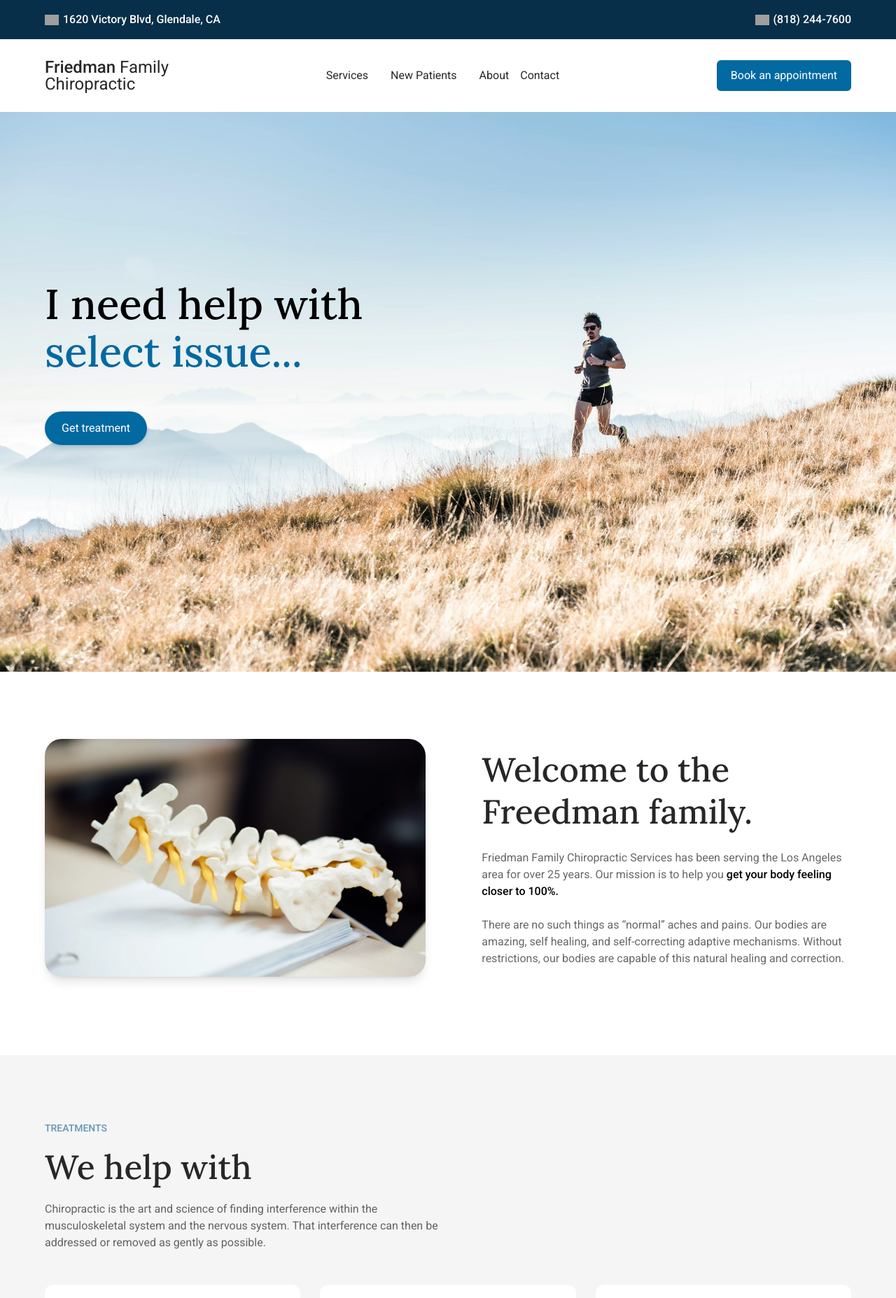
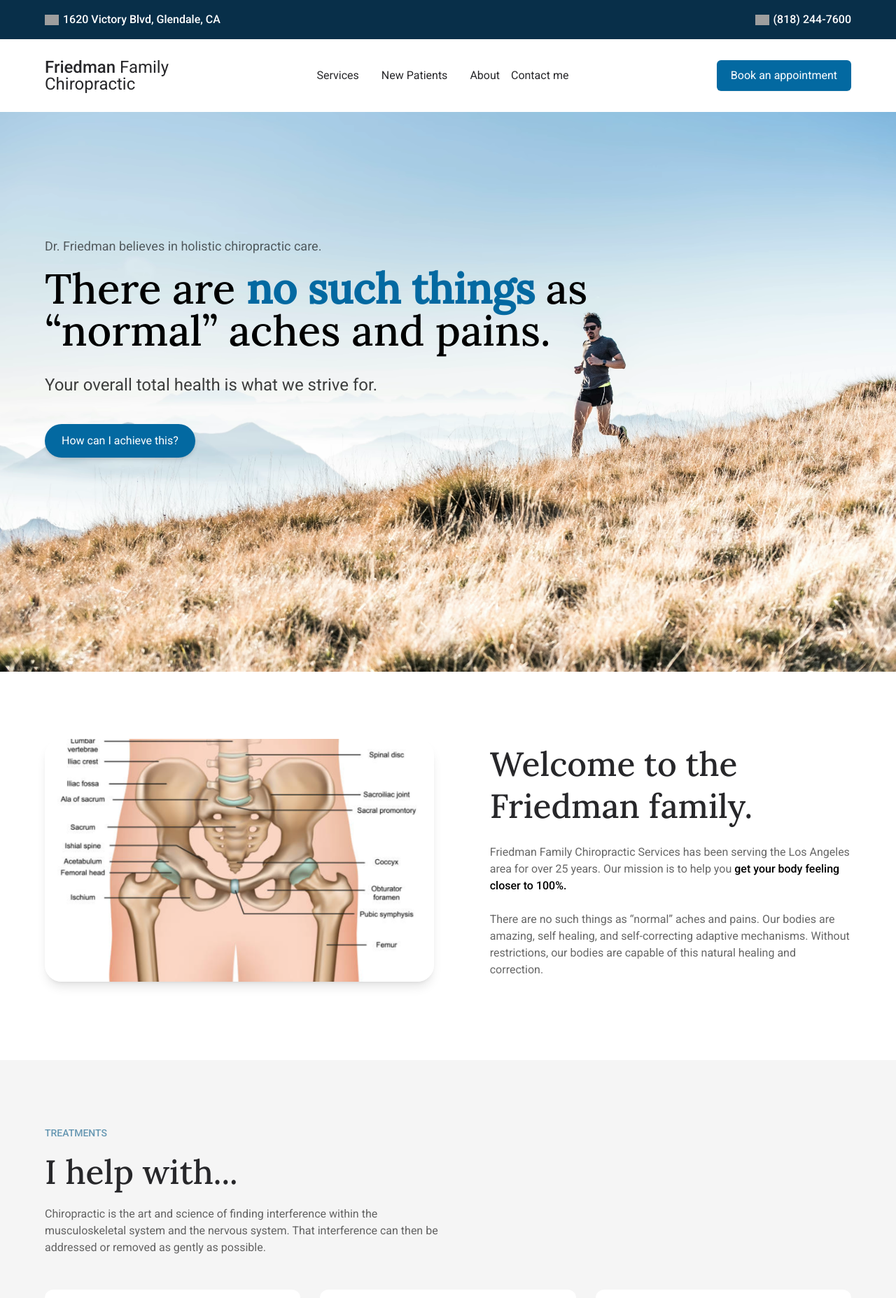
Before and after one commit to jeremyjacob/Friedman-Chiropractic, a SvelteKit app: page / in a window 1280 px wide. Shown: the top 1855 px of the page at 70% size. Built offline with nearby package versions, Linux system fonts and the light colour scheme; grey boxes are pictures that could not be loaded; some icons are missing.

Commit message:
Copy updates

```diff
--- a/src/routes/AdditionalInfo.svelte
+++ b/src/routes/AdditionalInfo.svelte
@@ -59,10 +59,10 @@
 				srcset="map.avif"
 				class="aspect-video md:aspect-[0.93] h-full w-full mt-8 object-cover rounded-2xl shadow-md"
 			/>
-			<h2 class="text-black font-serif mt-12 text-2xl">Convenient Location</h2>
+			<h2 class="text-black font-serif mt-12 text-2xl">Convenient location</h2>
 			<p class="text-black text-opacity-60 text-base mb-8">
-				Located off of the 5 and 134 Freeways, Dr. Howard's office is convenient to both the Burbank
-				and Glendale areas.
+				Located off of the 5 and 134 Freeways, Dr. Howard's office is convenient to the greater Los
+				Angeles areas.
 			</p>
 		</div>
 	</div>
--- a/src/routes/Footer.svelte
+++ b/src/routes/Footer.svelte
@@ -32,9 +32,12 @@
 					</div>
 					<div class="justify-between items-stretch flex gap-1.5">
 						<Icon src={Phone} theme="mini" class="w-5 h-5 text-white" />
-						<div class="text-white text-sm leading-4 self-center grow shrink basis-auto my-auto">
-							(123) 456-7890
-						</div>
+						<a
+							class="text-white text-sm leading-4 self-center grow shrink basis-auto my-auto"
+							href="tel:8182447600"
+						>
+							(818) 244-7600
+						</a>
 					</div>
 					<div class="justify-between items-stretch flex gap-1.5">
 						<Icon src={Envelope} theme="mini" class="w-5 h-5 text-white" />
@@ -47,12 +50,9 @@
 					<div class="text-white text-opacity-80 text-sm font-medium leading-4 uppercase">
 						Office Hours
 					</div>
-					<div class="text-white text-sm leading-4 whitespace-nowrap mt-5">
-						Monday–Thursday 7AM–3PM
-					</div>
-					<div class="text-white text-sm leading-4 mt-3">Friday 7AM–12PM</div>
-					<div class="text-white text-sm leading-4 mt-3">Saturday Closed</div>
-					<div class="text-white text-sm leading-4 mt-3">Sunday Closed</div>
+					<div class="text-white text-sm leading-4 whitespace-nowrap mt-5">Tuesday 9AM–5PM</div>
+					<div class="text-white text-sm leading-4 whitespace-nowrap mt-3">Thursday 9AM–5PM</div>
+					<div class="text-white text-sm leading-4 mt-3">Sunday 8AM–4PM</div>
 				</div>
 			</div>
 		</div>
--- a/src/routes/Hero.svelte
+++ b/src/routes/Hero.svelte
@@ -14,12 +14,18 @@
 	class="flex-col overflow-hidden self-stretch relative flex w-full justify-center py-12 items-start max-md:px-5 px-16 h-[50rem]"
 >
 	<img alt="" src="runner.avif" class="absolute h-full w-full object-cover object-center inset-0" />
-	<div class="relative flex w-full mx-auto gap-3 flex-col items-stretch mt-44 mb-64 max-w-7xl">
+	<div class="relative flex w-full mx-auto gap-3 flex-col items-stretch mt-32 mb-64 max-w-7xl">
 		<div class="space-y-2">
-			<p class="text-6xl font-medium font-serif grow whitespace-nowrap max-md:text-4xl">
-				I need help with
+			<!-- <p class="mb-20 font-serif opacity-60 font-bold text-6xl">
+				““
+			</p> -->
+			<p class="mb-4 opacity-60 text-lg">Dr. Friedman believes in holistic chiropractic care.</p>
+			<p class="text-6xl font-medium font-serif grow w-[50rem] max-md:text-4xl">
+				There are <span class="text-sky-700 font-semibold">no such things</span> as “normal” aches and
+				pains.
 			</p>
-			<button
+			<p class="mb-4 pt-6 opacity-75 text-2xl">Your overall total health is what we strive for.</p>
+			<!-- <button
 				class=" text-6xl font-medium font-serif max-md:w-screen grow whitespace-nowrap max-md:text-4xl flex flex-col motion-reduce:transition-none transition-all {open &&
 					'px-6 py-5 bg-white shadow-lg md:rounded-3xl -mx-6'}"
 				on:click={() => (open = !open)}
@@ -47,13 +53,13 @@
 						Back pain
 					</button>
 				{/if}
-			</button>
+			</button> -->
 		</div>
 		<a
 			class="text-white whitespace-nowrap shadow-md bg-sky-700 mt-7 px-6 py-3 max-md:text-sm rounded-full self-start hover:bg-opacity-90 transition"
 			href="/book"
 		>
-			Get treatment
+			How can I achieve this?
 		</a>
 	</div>
 </section>
--- a/src/routes/NavBar.svelte
+++ b/src/routes/NavBar.svelte
@@ -26,7 +26,7 @@
 			</a>
 			<a class="text-zinc-800 text-base leading-4 self-center my-auto">About</a>
 			<a class="text-zinc-800 text-base leading-4 self-center grow whitespace-nowrap my-auto">
-				Contact
+				Contact me
 			</a>
 		</div>
 		<a
--- a/src/routes/Testimonials.svelte
+++ b/src/routes/Testimonials.svelte
@@ -11,7 +11,7 @@
 			Testimonials
 		</div>
 		<div class="text-white text-5xl font-medium self-center mt-6 max-md:text-4xl font-serif">
-			What our patients say
+			What my patients say
 		</div>
 		<div
 			class="justify-between items-start flex gap-2.5 mt-14 pr-9 pt-4 pb-8 max-md:flex-wrap max-md:mt-10 max-md:pr-5"
@@ -49,7 +49,9 @@
 						srcset="https://cdn.builder.io/api/v1/image/assets/TEMP/75dec9976fa10bb1b0d73dd4d0617b6da976f610e62b3083552e853203310e5a?apiKey=c512c93dfc114879af852c574ddcf1df&width=100 100w, https://cdn.builder.io/api/v1/image/assets/TEMP/75dec9976fa10bb1b0d73dd4d0617b6da976f610e62b3083552e853203310e5a?apiKey=c512c93dfc114879af852c574ddcf1df&width=200 200w, https://cdn.builder.io/api/v1/image/assets/TEMP/75dec9976fa10bb1b0d73dd4d0617b6da976f610e62b3083552e853203310e5a?apiKey=c512c93dfc114879af852c574ddcf1df&width=400 400w, https://cdn.builder.io/api/v1/image/assets/TEMP/75dec9976fa10bb1b0d73dd4d0617b6da976f610e62b3083552e853203310e5a?apiKey=c512c93dfc114879af852c574ddcf1df&width=800 800w, https://cdn.builder.io/api/v1/image/assets/TEMP/75dec9976fa10bb1b0d73dd4d0617b6da976f610e62b3083552e853203310e5a?apiKey=c512c93dfc114879af852c574ddcf1df&width=1200 1200w, https://cdn.builder.io/api/v1/image/assets/TEMP/75dec9976fa10bb1b0d73dd4d0617b6da976f610e62b3083552e853203310e5a?apiKey=c512c93dfc114879af852c574ddcf1df&width=1600 1600w, https://cdn.builder.io/api/v1/image/assets/TEMP/75dec9976fa10bb1b0d73dd4d0617b6da976f610e62b3083552e853203310e5a?apiKey=c512c93dfc114879af852c574ddcf1df&width=2000 2000w, https://cdn.builder.io/api/v1/image/assets/TEMP/75dec9976fa10bb1b0d73dd4d0617b6da976f610e62b3083552e853203310e5a?apiKey=c512c93dfc114879af852c574ddcf1df&"
 						class="aspect-square object-contain object-center w-10 overflow-hidden shrink-0 rounded-[50%]"
 					/>
-					<div class="text-white text-base font-medium my-auto">Jake Lestrange</div>
+					<div class="text-white text-base font-medium self-center grow whitespace-nowrap my-auto">
+						Whitney Smith
+					</div>
 				</div>
 			</div>
 			<div class="self-stretch flex grow basis-[0%] flex-col items-stretch">
--- a/src/routes/Treatments.svelte
+++ b/src/routes/Treatments.svelte
@@ -9,7 +9,7 @@
 			Treatments
 		</div>
 		<div class="text-zinc-800 text-5xl font-medium mt-6 max-md:text-4xl font-serif">
-			We help with
+			I help with...
 		</div>
 		<div class="text-black text-opacity-60 text-base leading-6 mt-6 max-w-prose">
 			Chiropractic is the art and science of finding interference within the musculoskeletal system
--- a/src/routes/Welcome.svelte
+++ b/src/routes/Welcome.svelte
@@ -7,13 +7,13 @@
 			<img
 				alt=""
 				loading="lazy"
-				srcset="spine-model.avif"
+				srcset="pelvis.png"
 				class="aspect-[1.6] rounded-3xl object-cover object-center w-full shadow-lg overflow-hidden grow max-md:mt-10"
 			/>
 		</div>
 		<div class="flex flex-col items-stretch self-center shrink-[1.2] max-md:w-full">
 			<div class="text-zinc-800 font-serif text-5xl font-medium leading-tight max-md:text-4xl">
-				Welcome to the Freedman family.
+				Welcome to the Friedman family.
 			</div>
 			<div class="text-black text-opacity-60 text-base leading-6 mt-6">
 				Friedman Family Chiropractic Services has been serving the Los Angeles area for over 25
```
Also changed, not shown: static/pelvis.png (added).
